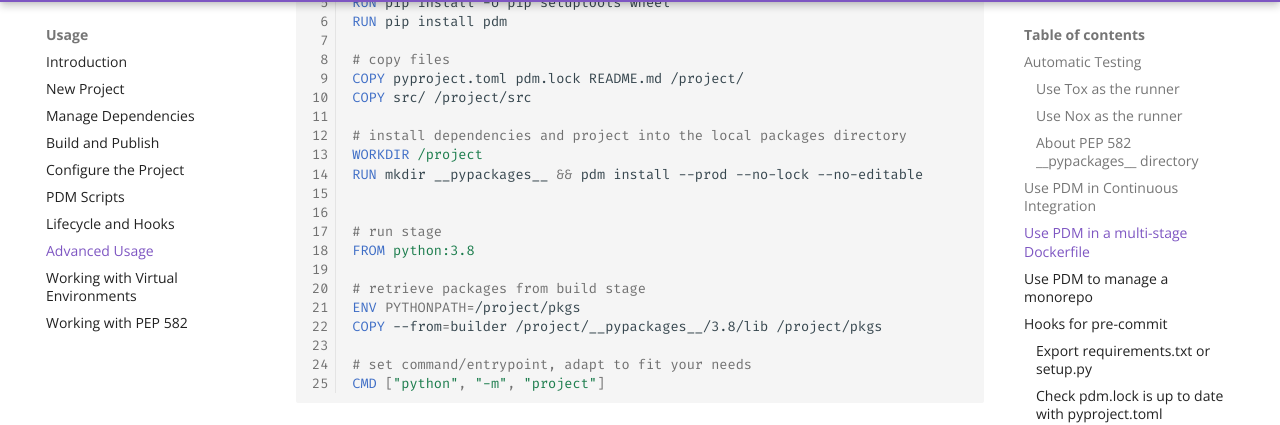
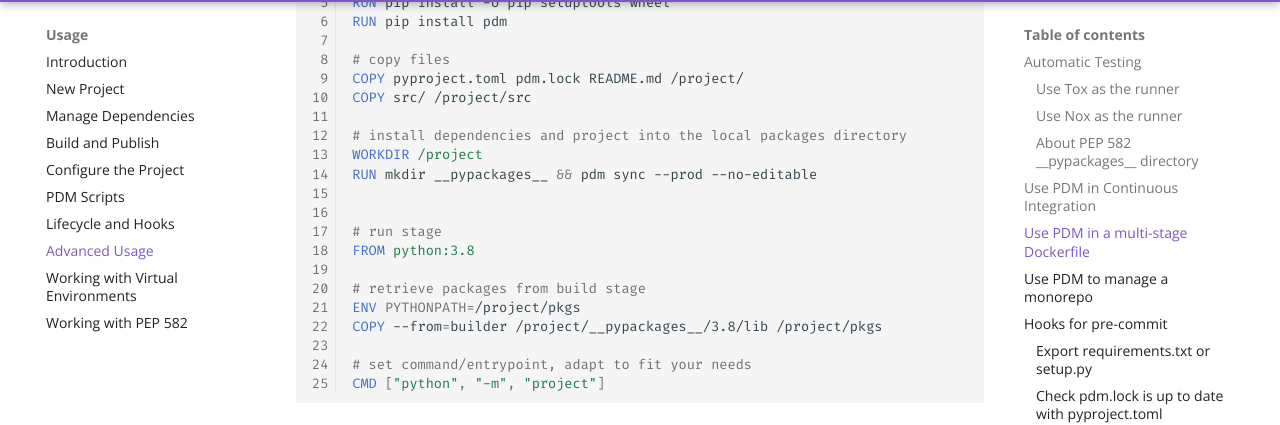
Before and after one commit to azurelotus0926/pdm, an MkDocs documentation site: the page built from docs/docs/usage/advanced.md, in a window 1280 px wide and 900 px high, scrolled down 3753 px. Shown: the part 94-519 px from the top of the window. Built offline with MkDocs 1.6.1 and Material for MkDocs 9.7.7, drawn with Linux system fonts in a browser that asks for light colours; comment, search, counter and statistics services are not loaded; the version menu is left out.

Commit message:
doc(advanced): use `pdm sync` instead of `pdm install --no-lock` (#1947)

```diff
--- a/docs/docs/usage/advanced.md
+++ b/docs/docs/usage/advanced.md
@@ -166,7 +166,7 @@ COPY src/ /project/src
 
 # install dependencies and project into the local packages directory
 WORKDIR /project
-RUN mkdir __pypackages__ && pdm install --prod --no-lock --no-editable
+RUN mkdir __pypackages__ && pdm sync --prod --no-editable
 
 
 # run stage
```
Also changed, not shown: news/1947.doc.md (added, +1 -0 lines).
